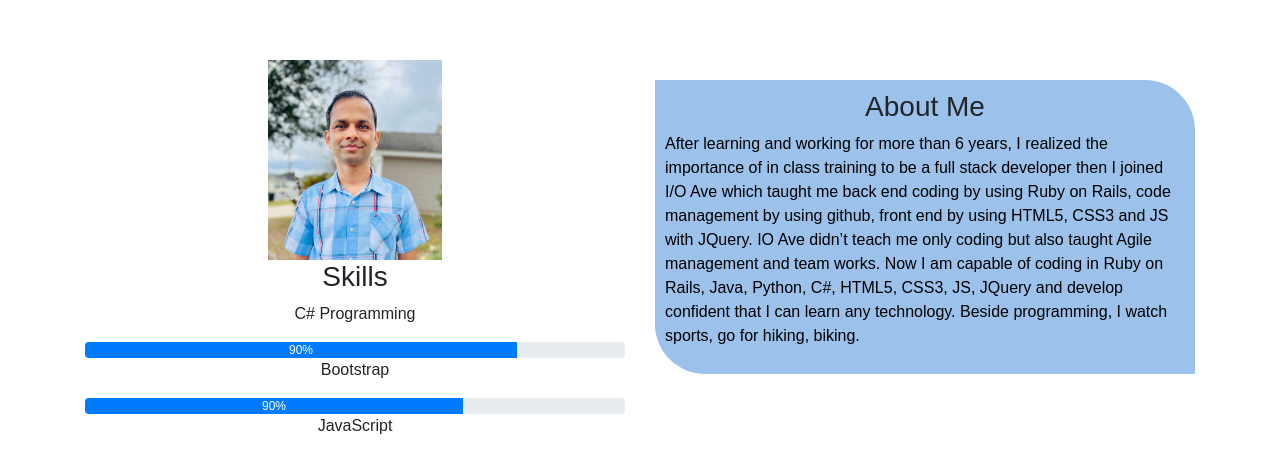
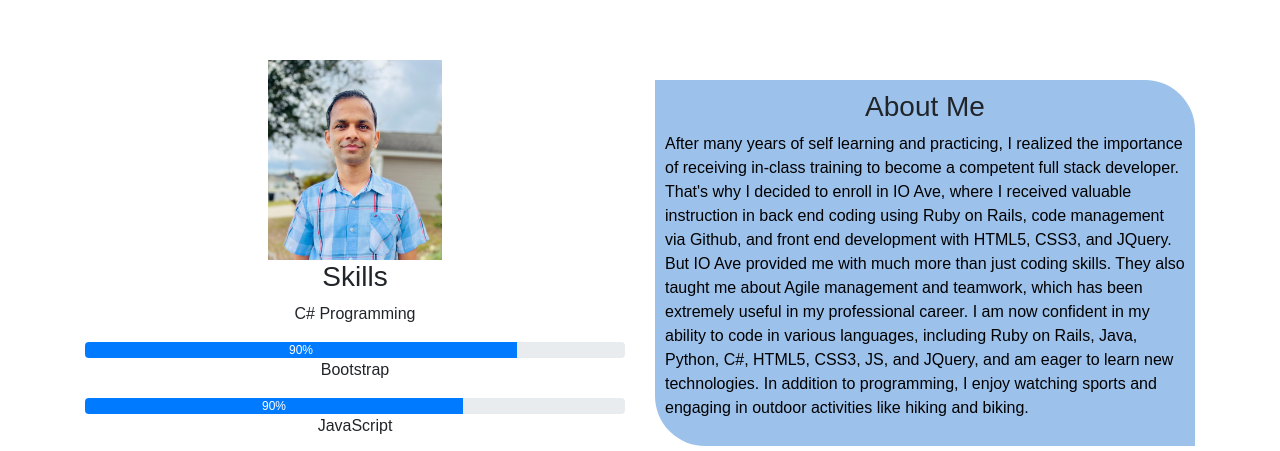
Before and after one commit to madhunepal/MyWebSite, a plain HTML site: page index.html in a window 1280 px wide. Shown: the part 1000-1451 px from the top of the page. Drawn offline with nearby package versions, Linux system fonts and the light colour scheme.

Commit message:
Update index.html

```diff
--- a/index.html
+++ b/index.html
@@ -132,16 +132,11 @@
                     <div class="aboutme" id="aboutme">
                         <h3 align="center">About Me</h3>
                         <p style="color:black;">
-                            After learning and working for more than 6 years, I realized the importance of in class
-                            training
-                            to be a full stack developer then I joined I/O Ave which taught me back end coding by
-                            using Ruby on Rails, code management by using github, front end by using HTML5, CSS3 and JS
-                            with
-                            JQuery.
-                            IO Ave didn’t teach me only coding but also taught Agile management and team works.
-                            Now I am capable of coding in Ruby on Rails, Java, Python, C#, HTML5, CSS3, JS, JQuery
-                            and develop confident that I can learn any technology.
-                            Beside programming, I watch sports, go for hiking, biking.
+                            After many years of self learning and practicing, I realized the importance of receiving in-class training to become a competent full stack developer. That's why I decided to enroll in IO Ave, where I received valuable instruction in back end coding using Ruby on Rails, code management via Github, and front end development with HTML5, CSS3, and JQuery.
+
+But IO Ave provided me with much more than just coding skills. They also taught me about Agile management and teamwork, which has been extremely useful in my professional career. I am now confident in my ability to code in various languages, including Ruby on Rails, Java, Python, C#, HTML5, CSS3, JS, and JQuery, and am eager to learn new technologies.
+
+In addition to programming, I enjoy watching sports and engaging in outdoor activities like hiking and biking.
                         </p>
                     </div>
                 </div>
```
